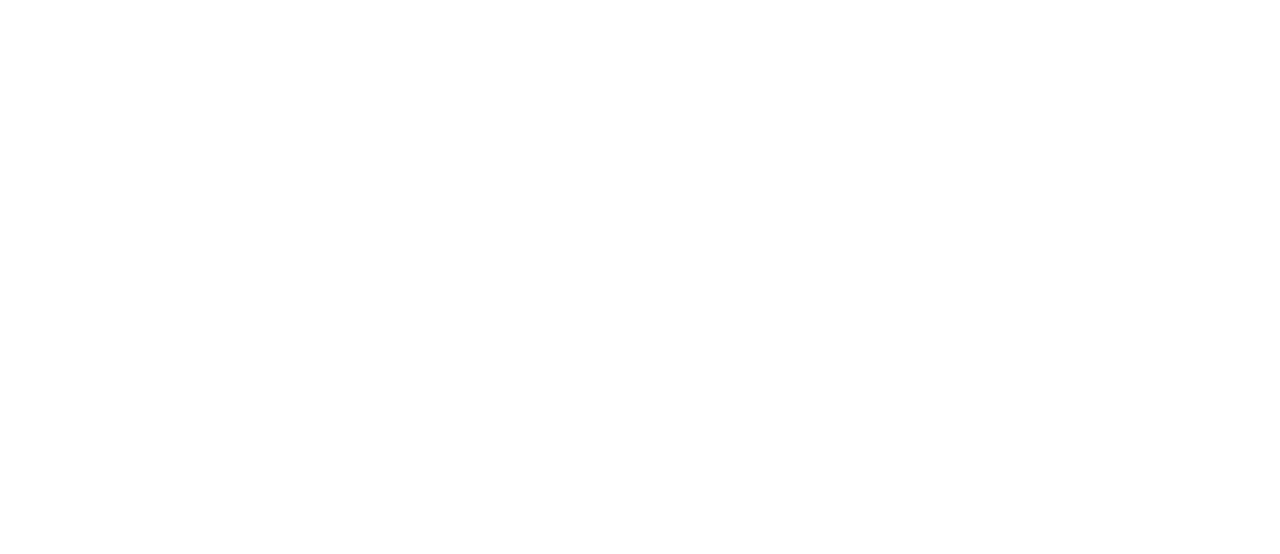
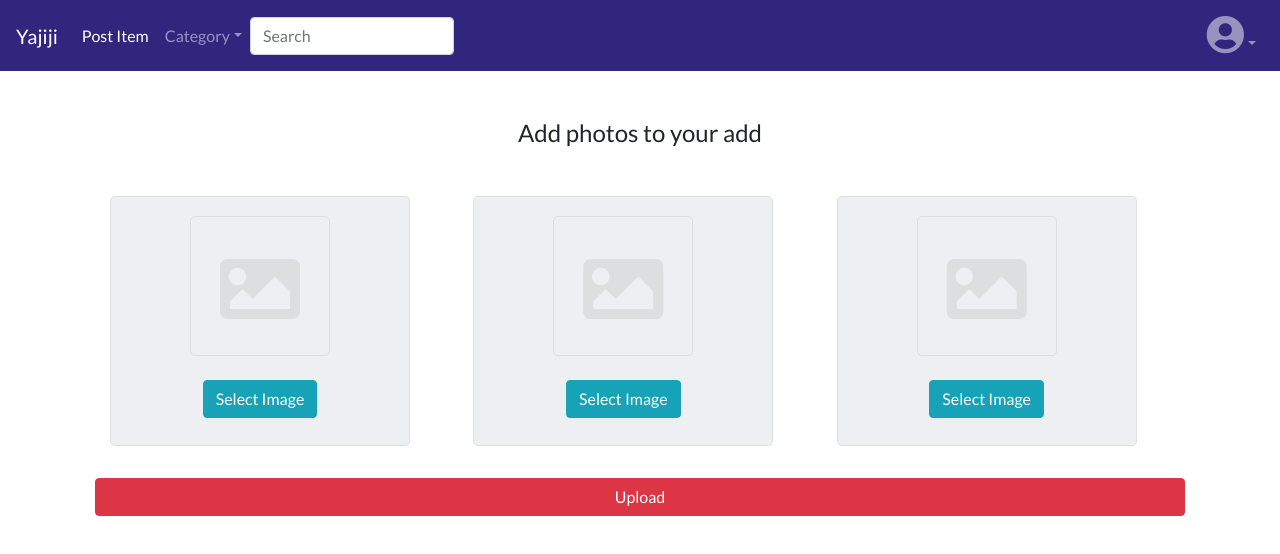
Before and after one commit to ykurata/shop-app, a React (Create React App) app in the folder client/: page /photo in a window 1280 px wide. Shown: the top 554 px of the page. Built offline with nearby package versions, Linux system fonts and the light colour scheme; no server answers; sample sign-in values are in the browser's storage.

Commit message:
add Photo component

```diff
--- a/client/src/App.js
+++ b/client/src/App.js
@@ -16,6 +16,7 @@ function App() {
       <Switch>
         <PrivateRoute path="/create" component={Form} />
         <PrivateRoute path="/profile-image" component={Avatar} />
+        <PrivateRoute path="/photo" component={Photo} />
         <Route exact path="/" component={List} />
         <Route path="/login" component={Login} />
         <Route path="/signup" component={Signup} />
```
